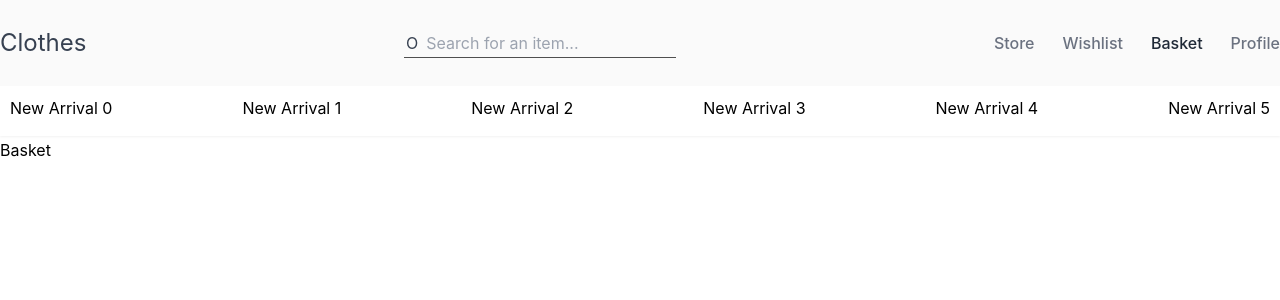
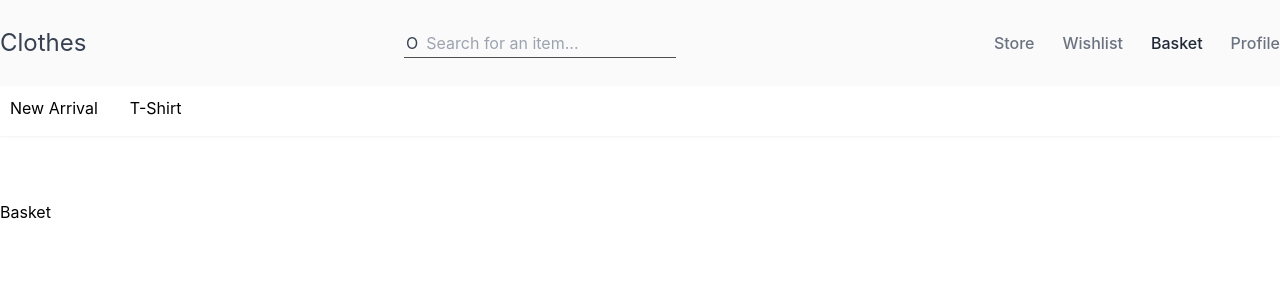
Before and after one commit to putrasatr/next-typescript, a Next.js app: page /basket in a window 1280 px wide. Shown: the top 300 px of the page. Built offline with nearby package versions, Linux system fonts and the light colour scheme.

Commit message:
Update fetching api

```diff
--- a/components/base/layout.tsx
+++ b/components/base/layout.tsx
@@ -8,7 +8,7 @@ const Layout: NextPage = ({ children }) => {
     <main>
       <Navbar />
       <Tags />
-      <section className="mt-[88px] container mx-auto">{children}</section>
+      <section className="mt-[200px] container mx-auto">{children}</section>
     </main>
   );
 };
--- a/components/base/navbar.tsx
+++ b/components/base/navbar.tsx
@@ -1,6 +1,7 @@
 import { Input } from "components";
 import { useDebounce, useLoading } from "hooks";
 import { fetchAPI } from "lib/api";
+import Link from "next/link";
 import { useRouter } from "next/router";
 import React, { useCallback, useEffect, useState } from "react";
 import { navLists } from "store";
@@ -50,7 +51,7 @@ const Navbar = () => {
                 className={router.asPath === item.href ? "active" : ""}
               >
                 <li>
-                  <a href={item.href}>{item.text}</a>
+                  <Link href={item.href}>{item.text}</Link>
                 </li>
               </ul>
             );
--- a/components/base/tags.tsx
+++ b/components/base/tags.tsx
@@ -1,9 +1,13 @@
+import Link from "next/link";
 import React from "react";
 
 const Tags = () => {
-  const dummy = Array.from(Array(6).keys());
+  const dummy = [
+    { name: "New Arrival", href: "new-arrival" },
+    { name: "T-Shirt", href: "tshirt" },
+  ];
   return (
-    <section className="relative drop-shadow-sm w-[100%] lg:h-[50px] bg-white lg:p-[10px] fixed top-[50px] lg:top-nav">
+    <section className="drop-shadow-sm w-[100%] lg:h-[50px] bg-white lg:p-[10px] fixed top-[50px] lg:top-nav">
       <div
         className="my-[auto] container mx-[auto] overflow-x-auto pb-[10px] scroll-smooth"
         id="tags"
@@ -12,7 +16,9 @@ const Tags = () => {
           {dummy.map((item, i) => {
             return (
               <ul key={i} className="flex-none">
-                <li>New Arrival {item}</li>
+                <li>
+                  <Link href={"/" + item.href}>{item.name}</Link>
+                </li>
               </ul>
             );
           })}
--- a/lib/api.ts
+++ b/lib/api.ts
@@ -43,7 +43,7 @@ export async function fetchAPI(
 
   // Handle response
   if (!response.ok) {
-    console.error(response.statusText);
+    console.error("Error: ", response.statusText);
     throw new Error(`An error occured please try again`);
   }
   const data = await response.json();
--- a/next.config.js
+++ b/next.config.js
@@ -1,7 +1,6 @@
 /** @type {import('next').NextConfig} */
 const withPWA = require("next-pwa");
 const runtimeCaching = require("next-pwa/cache");
-
 const nextConfig = withPWA({
   reactStrictMode: true,
   pwa: {
--- /dev/null
+++ b/pages/[slug].tsx
@@ -0,0 +1,8 @@
+import { useRouter } from "next/router";
+
+const Category = () => {
+  const router = useRouter();
+  return <div className="font-bold">{router.asPath}</div>;
+};
+
+export default Category;
```
Also changed, not shown: 1 other file (tests, documents, lock files or other folders).
